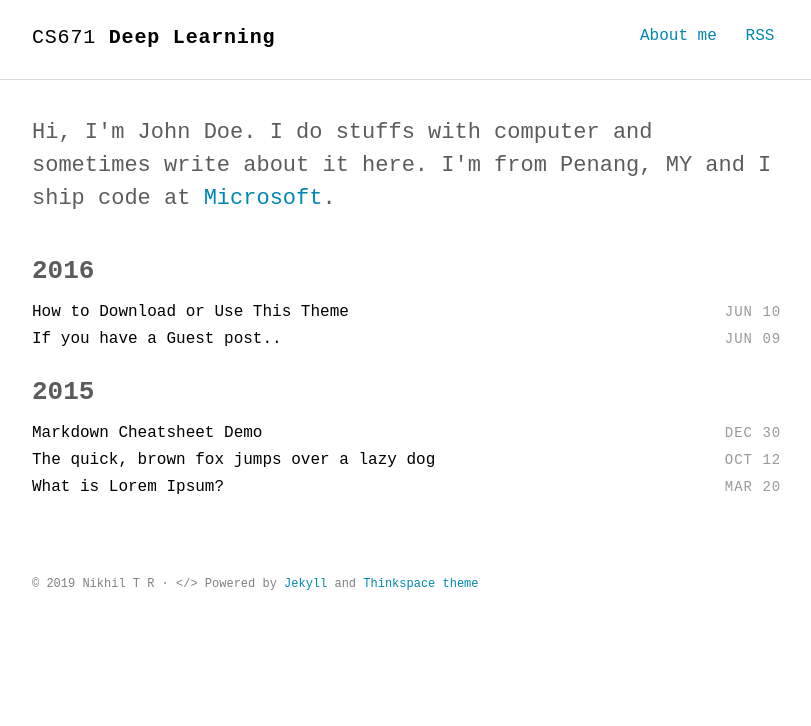
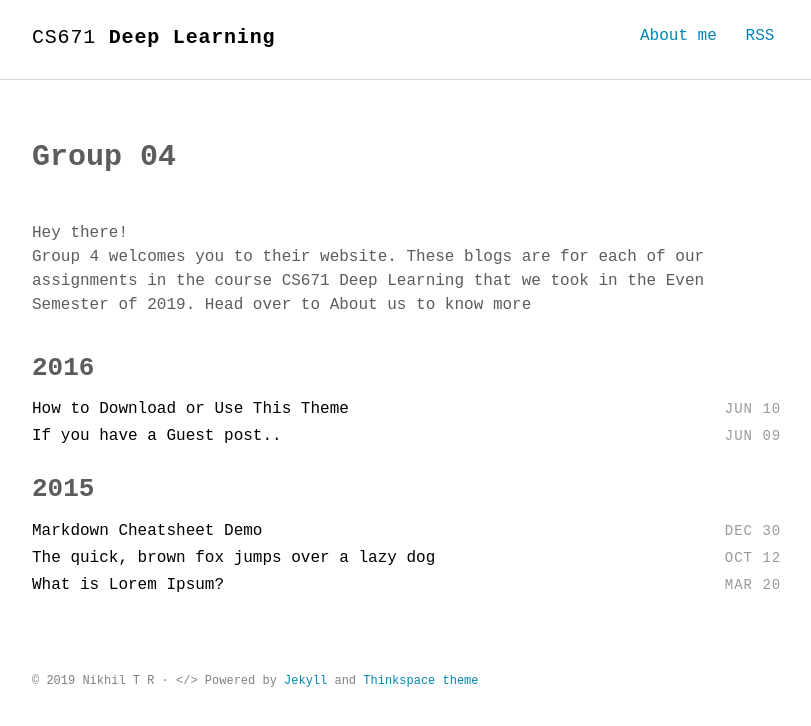
Before and after one commit to Kaustubh1Verma/CS671_Deep-Learning_2019, a Jekyll site: the page built from index.html, in a window 1280 px wide. Shown: the top 726 px of the page, without its empty margins (232-1043 px from the left). Built offline with Jekyll 4.4.1, drawn with Linux system fonts in a browser that asks for light colours; some web fonts are replaced.

Commit message:
Update intro.html
Updates the intro.

```diff
--- a/_includes/intro.html
+++ b/_includes/intro.html
@@ -1,5 +1,6 @@
 <section class="intro">
   <div class="container">
-    <p class="lead">Hi, I'm John Doe. I do stuffs with computer and sometimes write about it here. I'm from Penang, MY and I ship code at <a href="#">Microsoft</a>.</p>
+    <p class="lead"><h1>Group 04</h1><br>
+    Hey there!<br>Group 4 welcomes you to their website. These blogs are for each of our assignments in the course CS671 Deep Learning that we took in the Even Semester of 2019. Head over to About us to know more</p>
   </div>
 </section>
```
